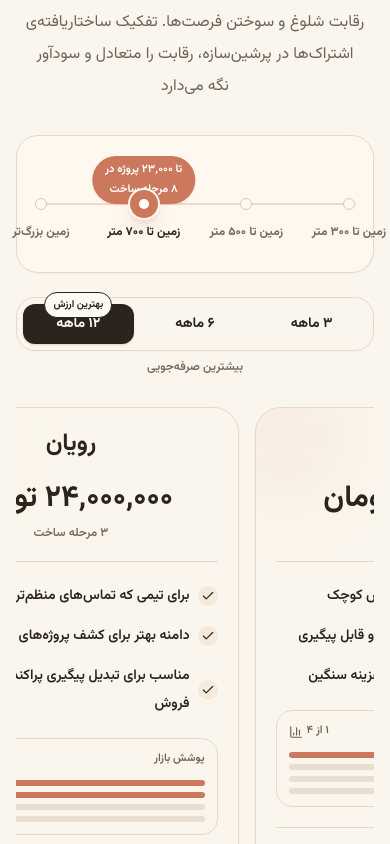
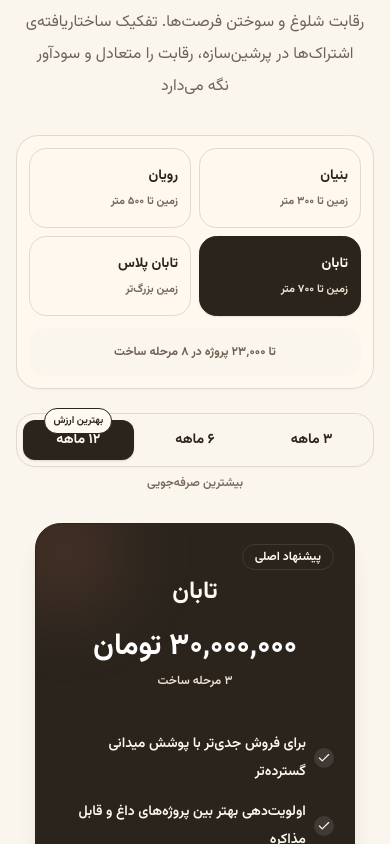
Before and after one commit to mahyarkalbasii-cloud/codex-marketing-website, a Next.js app: page / in a window 390 px wide. Shown: the part 10300-11144 px from the top of the page. Built offline with nearby package versions, Linux system fonts and the light colour scheme.

Commit message:
fix: simplify mobile pricing selector

```diff
--- a/src/components/marketing/pricing-section.tsx
+++ b/src/components/marketing/pricing-section.tsx
@@ -367,7 +367,6 @@ export function PricingSection() {
   const [duration, setDuration] = useState<Duration>("12");
   const [activePlanIndex, setActivePlanIndex] = useState(DEFAULT_PLAN_INDEX);
   const [pulsingPlan, setPulsingPlan] = useState<PlanId | null>(null);
-  const [hintVisible, setHintVisible] = useState(true);
   const [isReady, setIsReady] = useState(false);
   const [isRevealed, setIsRevealed] = useState(false);
   const sectionRef = useRef<HTMLElement | null>(null);
@@ -441,16 +440,12 @@ export function PricingSection() {
   );
 
   const selectPlan = useCallback(
-    (nextIndex: number, options?: { userInitiated?: boolean }) => {
+    (nextIndex: number) => {
       const clampedIndex = clampPlanIndex(nextIndex);
       const nextPlan = pricingPlans[clampedIndex];
 
       setActivePlanIndex(clampedIndex);
       scrollPlanIntoView(nextPlan.id);
-
-      if (options?.userInitiated) {
-        setHintVisible(false);
-      }
 
       if (prefersReducedMotion) {
         return;
@@ -484,7 +479,7 @@ export function PricingSection() {
 
   const handleRailPointer = (event: ReactPointerEvent<HTMLDivElement>) => {
     event.currentTarget.setPointerCapture(event.pointerId);
-    selectPlan(getIndexFromPointer(event.clientX), { userInitiated: true });
+    selectPlan(getIndexFromPointer(event.clientX));
   };
 
   const handleRailMove = (event: ReactPointerEvent<HTMLDivElement>) => {
@@ -492,28 +487,28 @@ export function PricingSection() {
       return;
     }
 
-    selectPlan(getIndexFromPointer(event.clientX), { userInitiated: true });
+    selectPlan(getIndexFromPointer(event.clientX));
   };
 
   const handleSliderKeyDown = (event: KeyboardEvent<HTMLButtonElement>) => {
     if (event.key === "ArrowLeft" || event.key === "ArrowUp") {
       event.preventDefault();
-      selectPlan(activePlanIndex + 1, { userInitiated: true });
+      selectPlan(activePlanIndex + 1);
     }
 
     if (event.key === "ArrowRight" || event.key === "ArrowDown") {
       event.preventDefault();
-      selectPlan(activePlanIndex - 1, { userInitiated: true });
+      selectPlan(activePlanIndex - 1);
     }
 
     if (event.key === "Home") {
       event.preventDefault();
-      selectPlan(0, { userInitiated: true });
+      selectPlan(0);
     }
 
     if (event.key === "End") {
       event.preventDefault();
-      selectPlan(pricingPlans.length - 1, { userInitiated: true });
+      selectPlan(pricingPlans.length - 1);
     }
   };
 
@@ -534,10 +529,53 @@ export function PricingSection() {
           />
         </div>
 
-        <div className="pricing-slider mt-8 rounded-[1.4rem] border border-[#e4d8c8] bg-[#fffaf1]/70 px-3 py-5 shadow-sm shadow-[#2a241d]/[0.03] md:mx-auto md:mt-12 md:max-w-4xl md:px-8 md:py-6">
+        <div className="pricing-slider mt-8 rounded-[1.4rem] border border-[#e4d8c8] bg-[#fffaf1]/70 p-3 shadow-sm shadow-[#2a241d]/[0.03] md:mx-auto md:mt-12 md:max-w-4xl md:px-8 md:py-6">
+          <div
+            className="grid grid-cols-2 gap-2 md:hidden"
+            role="radiogroup"
+            aria-label="انتخاب مقیاس زمین پروژه"
+          >
+            {pricingPlans.map((plan, index) => {
+              const active = activePlanIndex === index;
+
+              return (
+                <button
+                  key={plan.id}
+                  type="button"
+                  role="radio"
+                  aria-checked={active}
+                  data-plan-mobile-option={plan.id}
+                  onClick={() => selectPlan(index)}
+                  className={cn(
+                    "min-h-20 rounded-[1.1rem] border px-3 py-3 text-right transition duration-200 focus-visible:outline-none focus-visible:ring-2 focus-visible:ring-[#CC785C]/30",
+                    active
+                      ? "border-[#2a241d] bg-[#2a241d] text-[#fffaf1] shadow-sm shadow-[#2a241d]/10"
+                      : "border-[#e4d8c8] bg-[#fbf6ed]/72 text-[#2a241d]",
+                  )}
+                >
+                  <span className="block text-sm font-black leading-6">
+                    {plan.name}
+                  </span>
+                  <span
+                    className={cn(
+                      "mt-1 block text-[11px] font-bold leading-5",
+                      active ? "text-[#efe2d2]" : "text-[#75695d]",
+                    )}
+                  >
+                    {plan.sliderLabel}
+                  </span>
+                </button>
+              );
+            })}
+          </div>
+
+          <p className="mt-3 rounded-2xl bg-[#fbf6ed] px-4 py-3 text-center text-xs font-bold leading-6 text-[#6f6254] md:hidden">
+            {activePlan.sliderInsight}
+          </p>
+
           <div
             ref={railRef}
-            className="relative mx-3 h-24 max-w-3xl touch-none md:mx-auto"
+            className="relative mx-3 hidden h-24 max-w-3xl touch-none md:mx-auto md:block"
             onPointerDown={handleRailPointer}
             onPointerMove={handleRailMove}
           >
@@ -563,15 +601,11 @@ export function PricingSection() {
               onPointerDown={(event) => {
                 event.stopPropagation();
                 event.currentTarget.setPointerCapture(event.pointerId);
-                selectPlan(getIndexFromPointer(event.clientX), {
-                  userInitiated: true,
-                });
+                selectPlan(getIndexFromPointer(event.clientX));
               }}
               onPointerMove={(event) => {
                 if (event.buttons === 1) {
-                  selectPlan(getIndexFromPointer(event.clientX), {
-                    userInitiated: true,
-                  });
+                  selectPlan(getIndexFromPointer(event.clientX));
                 }
               }}
               className="absolute top-12 z-20 grid h-8 w-8 -translate-y-1/2 place-items-center rounded-full border-2 border-[#fffaf1] bg-[#CC785C] shadow-lg shadow-[#CC785C]/20 transition-[right,transform] duration-200 focus-visible:outline-none focus-visible:ring-2 focus-visible:ring-[#CC785C]/35 focus-visible:ring-offset-2 focus-visible:ring-offset-[#fbf6ed]"
@@ -584,7 +618,7 @@ export function PricingSection() {
                 key={plan.id}
                 type="button"
                 data-plan-tick={plan.id}
-                onClick={() => selectPlan(index, { userInitiated: true })}
+                onClick={() => selectPlan(index)}
                 style={{
                   right: `${(index / (pricingPlans.length - 1)) * 100}%`,
                   transform: "translateX(50%)",
@@ -651,11 +685,19 @@ export function PricingSection() {
           </p>
         </div>
 
-        <div
-          className="pricing-cards mt-8 flex snap-x snap-mandatory gap-4 overflow-x-auto pb-4 [scrollbar-width:none] md:grid md:grid-cols-2 md:overflow-visible md:pb-0 xl:grid-cols-4 [&::-webkit-scrollbar]:hidden"
-          onPointerDown={() => setHintVisible(false)}
-          onKeyDown={() => setHintVisible(false)}
-        >
+        <div className="mt-8 flex justify-center md:hidden">
+          <PricingPlanCard
+            key={`${activePlan.id}-${duration}`}
+            plan={activePlan}
+            duration={duration}
+            isActive
+            isPulsing={pulsingPlan === activePlan.id}
+            cardDelay="0ms"
+            setCardRef={() => undefined}
+          />
+        </div>
+
+        <div className="pricing-cards mt-8 hidden gap-4 md:grid md:grid-cols-2 xl:grid-cols-4">
           {pricingPlans.map((plan, index) => (
             <PricingPlanCard
               key={plan.id}
@@ -671,12 +713,6 @@ export function PricingSection() {
           ))}
         </div>
 
-        {hintVisible ? (
-          <p className="mt-1 text-center text-xs font-semibold text-[#75695d] md:hidden">
-            اسلاید برای دیدن بقیه پلن‌ها →
-          </p>
-        ) : null}
-
       </div>
     </section>
   );
```
